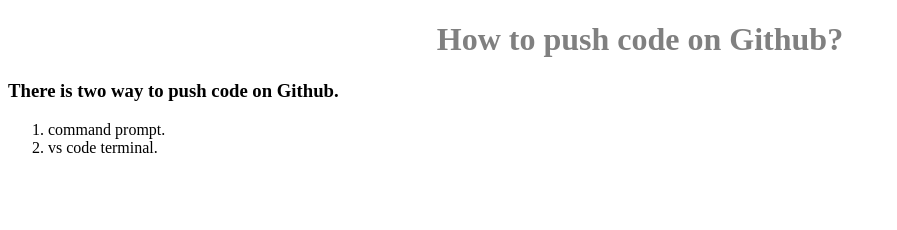
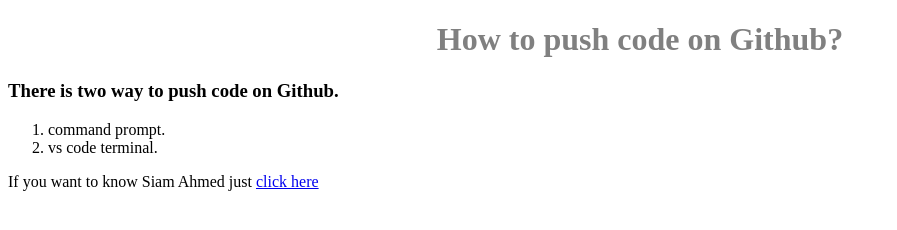
Before and after one commit to heytauhid/my-first-repo, a plain HTML site: page index.html in a window 1280 px wide. Shown: the whole page, without its empty margins (0-897 px from the left). Drawn offline with Linux system fonts and the light colour scheme.

Commit message:
link add

```diff
--- a/index.html
+++ b/index.html
@@ -13,5 +13,8 @@
         <li>command prompt.</li>
         <li>vs code terminal.</li>
     </ol>
+    <p>
+        If you want to know Siam Ahmed just <a href="https://www.facebook.com/profile.php?id=100050900484145&__cft__[0]=AZXp_0J_d-RHROPjH8s-SrbhMpTFAO40lpQtVcwh3-0VP7gtF3U53uk3tLpXjBRyjlv0pRMQqVaOcDxumTemZurKkF4S-rRWJP7lC2DiXWCEJ_uOSE0DsCFattQGniKIcpm7o3bVm-2gMLoqaGkNupqd359z5uKo1_LlekJTb2SKxQ&__tn__=-UC%2CP-R" target="_blank">click here</a>
+    </p>
 </body>
 </html>
```
